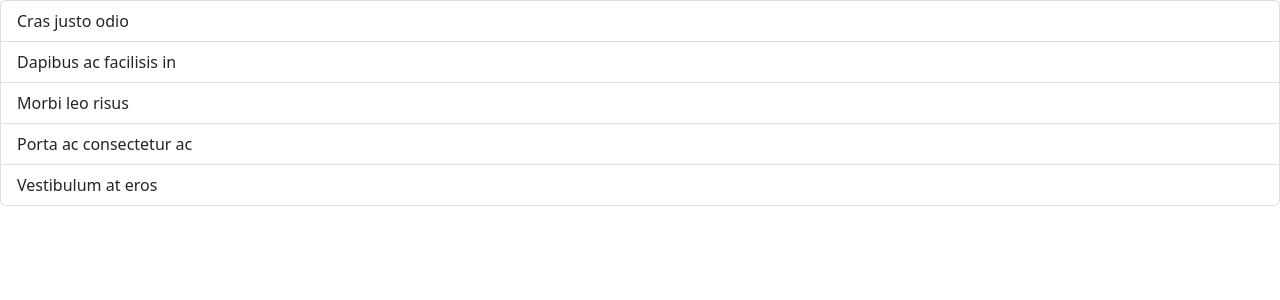
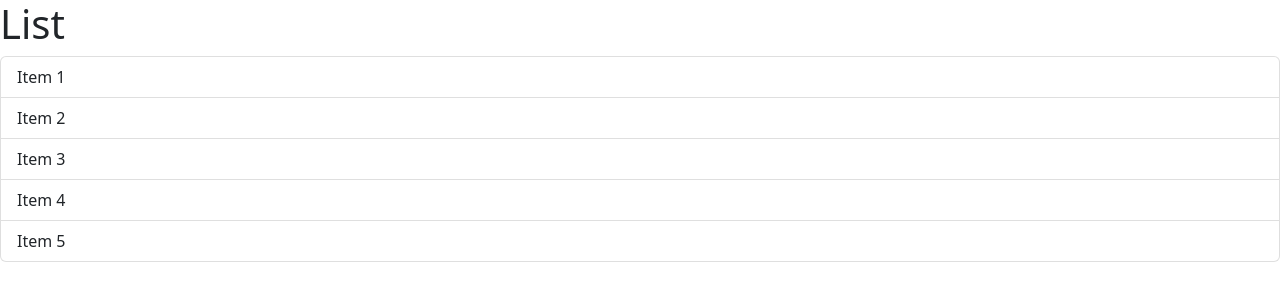
Before and after one commit to heyyfurqan/GoG, a React (Vite) app: page / in a window 1280 px wide. Shown: the top 300 px of the page. Built offline with nearby package versions, Linux system fonts and the light colour scheme.

Commit message:
Add fragment

```diff
--- a/src/components/ListGroup.tsx
+++ b/src/components/ListGroup.tsx
@@ -1,12 +1,17 @@
+import { Fragment } from "react";
+
 function ListGroup() {
   return (
-    <ul className="list-group">
-      <li className="list-group-item">Cras justo odio</li>
-      <li className="list-group-item">Dapibus ac facilisis in</li>
-      <li className="list-group-item">Morbi leo risus</li>
-      <li className="list-group-item">Porta ac consectetur ac</li>
-      <li className="list-group-item">Vestibulum at eros</li>
-    </ul>
+    <>
+        <h1>List</h1>
+        <ul className="list-group">
+          <li className="list-group-item">Item 1</li>
+          <li className="list-group-item">Item 2</li>
+          <li className="list-group-item">Item 3</li>
+          <li className="list-group-item">Item 4</li>
+          <li className="list-group-item">Item 5</li>
+        </ul>
+    </>
   );
 }
 export default ListGroup;
```
